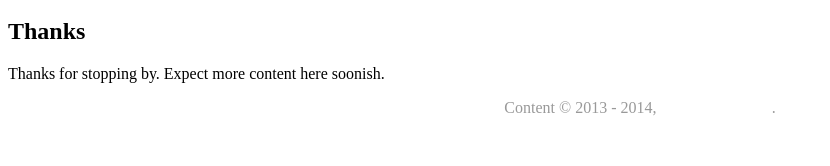
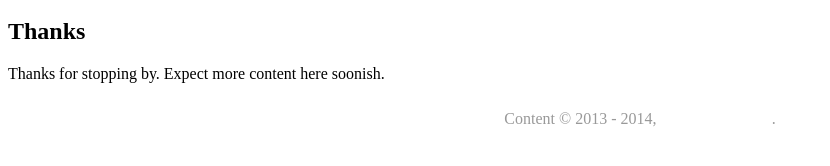
Before and after one commit to FlockKeeper/FlockKeeper.github.io, a Jekyll site: the page built from index.md, in a window 1280 px wide. Shown: the part 395-561 px from the top of the page, without its empty margins (0-830 px from the left). Built offline with Jekyll 4.4.1, drawn with Linux system fonts in a browser that asks for light colours; nearby versions of some CDN libraries.

Commit message:
testing layout

```diff
--- a/_includes/themes/twitter/default.html
+++ b/_includes/themes/twitter/default.html
@@ -169,9 +169,9 @@
 	<div class="navbar container navbar-inverse navbar-static-bottom white-links">
 		<div class="navbar-inner">
 			<div class="container" style="color:#999;">
-				<table border=0 cellpadding=0 cellspacing=0 style="width:100%; height=40px;">
+				<table border=0 cellpadding=0 cellspacing=0 style="width:100%;">
 					<tr>
-						<td style="text-align:center; vertical-align:middle;">
+						<td style="text-align:center; vertical-align:middle; line-height:40px;">
 							Content &copy; 2013 - <span id="currentYear">2014</span>, <a href="http://www.codetopia.com/blog/" target="_blank">Codetopia, LLC</a>.
 						</td>
 					</tr>
```
